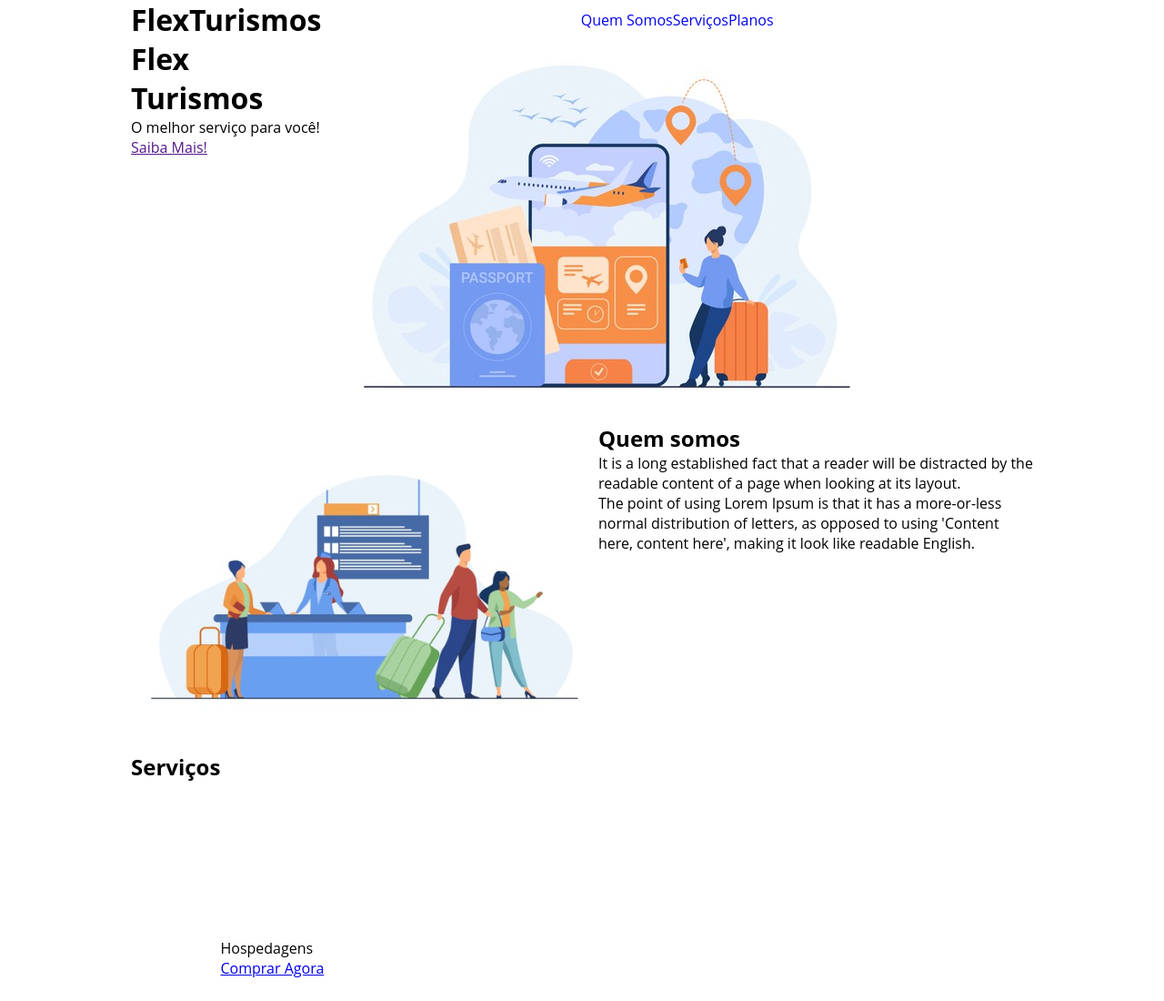
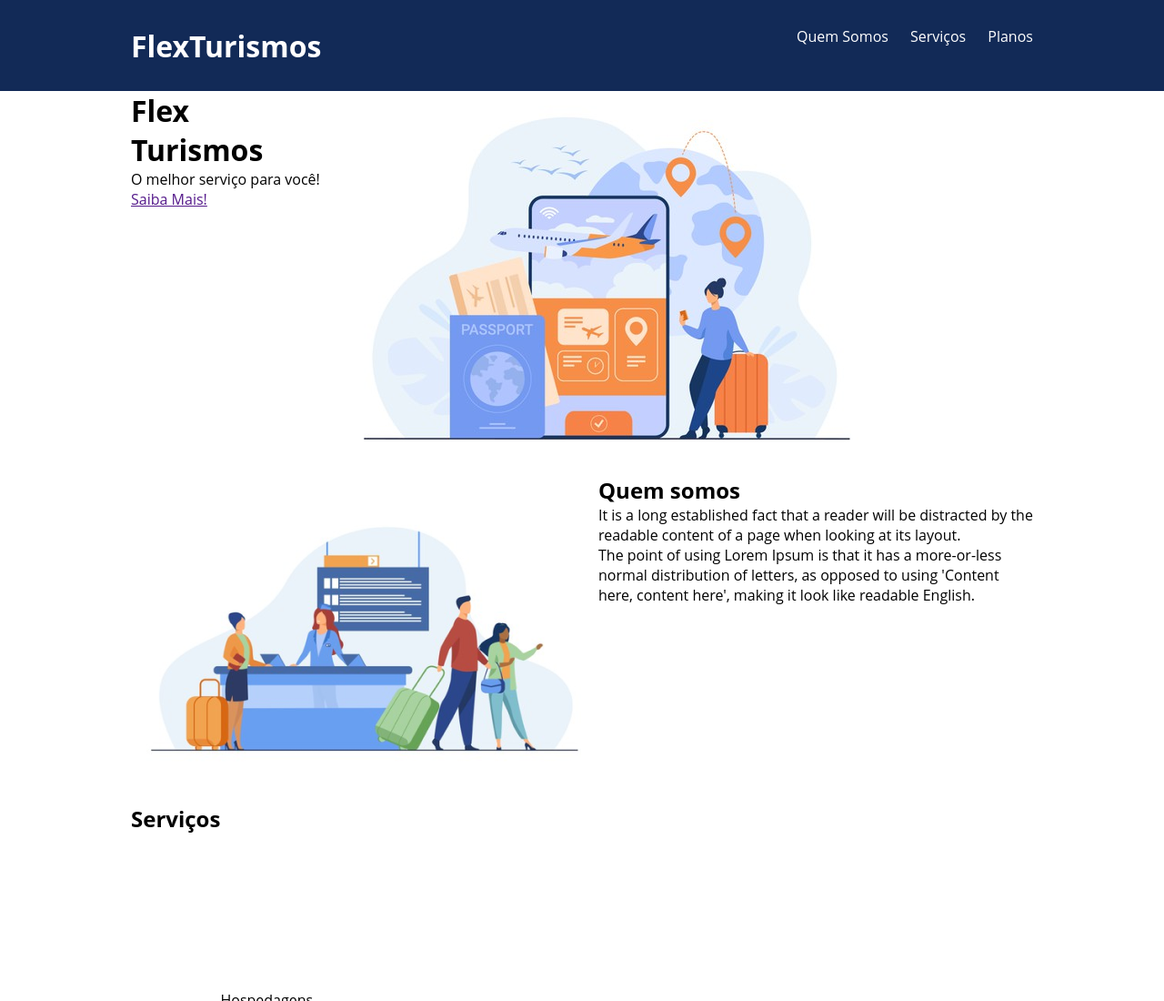
Before and after one commit to williamjbf/project-flexbox, a plain HTML site: page index.html in a window 1280 px wide. Shown: the top 1100 px of the page at 91% size. Drawn offline with Linux system fonts and the light colour scheme.

Commit message:
finalizado o style do header

```diff
--- a/index.html
+++ b/index.html
@@ -8,9 +8,9 @@
 </head>
 <body>
     <header>
-        <div class="flex-container">
-            <h1>FlexTurismos</h1>
-            <ul class="flex-container">
+        <div class="flex-container menu">
+            <div><h1>FlexTurismos</h1></div>
+            <ul class="list-items">
                 <li><a href="#quem-somos">Quem Somos</a></li>
                 <li><a href="#servicos">Serviços</a></li>
                 <li><a href="#planos">Planos</a></li>
--- a/style.css
+++ b/style.css
@@ -18,4 +18,27 @@ ul li a{
     display: flex;
     max-width: 992px;
     margin: auto;
+    width: 100%;
 }
+
+header{
+    background-color: #122A57;
+    height: 100px;
+    display: flex;
+    align-items: center;
+    color: #fff;
+}
+
+header .list-items{
+    display: flex;
+    max-width: 260px;
+    width: 100%;
+    justify-content: space-between;
+}
+
+.list-items li a{
+    color: #fff;
+}
+header .menu{
+    justify-content: space-between;
+}
```
